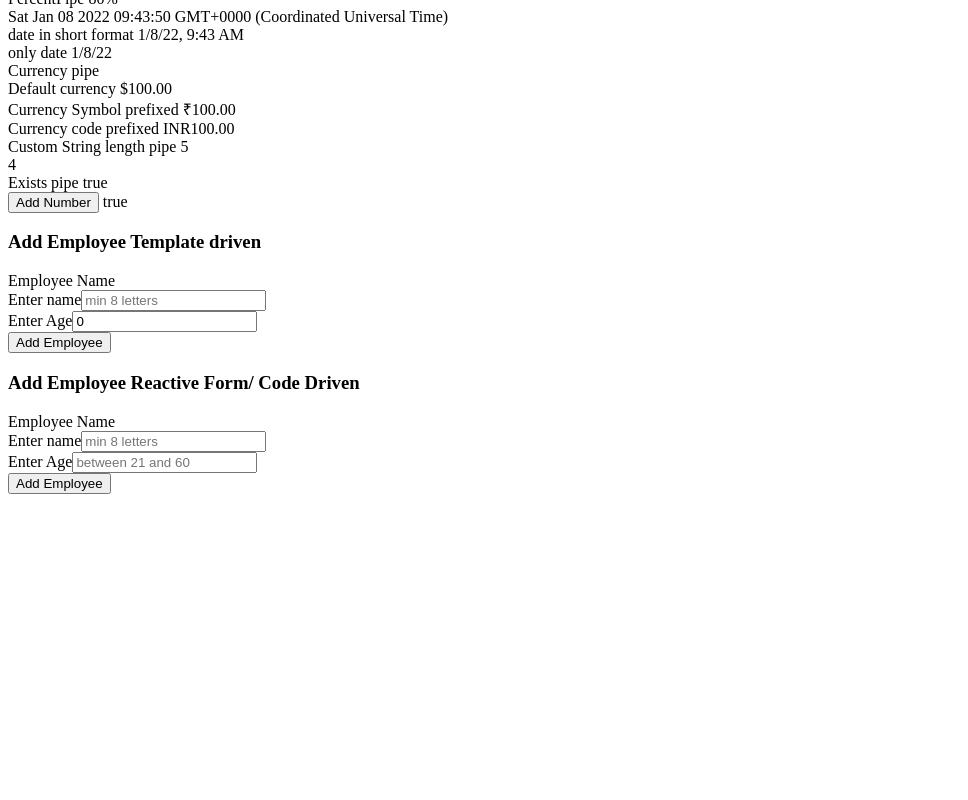
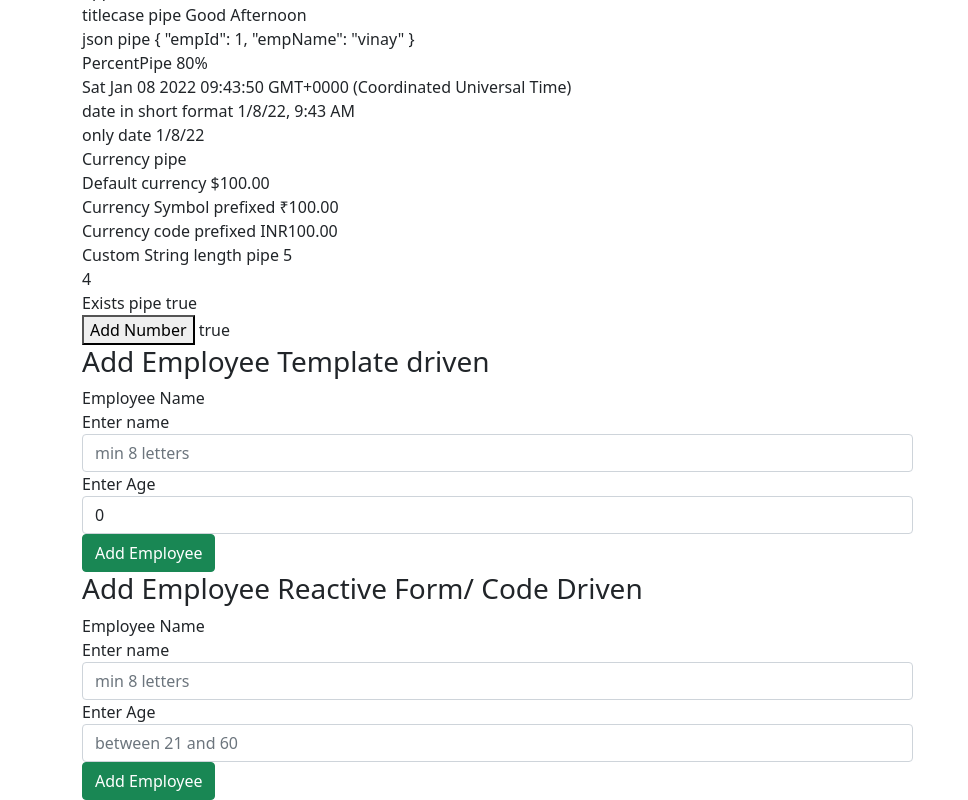
Before and after one commit to vineetsemwal/nextgenrepo, an Angular app in the folder frontend/angular_projects/angularexperiments/: page / in a window 1280 px wide. Shown: the part 1298-2098 px from the top of the page, without its empty margins (0-968 px from the left). Before the commit the page ends 1800 px from the top, so only its background shows below. Built offline with nearby package versions, Linux system fonts and the light colour scheme.

Commit message:
bootstrap configured

```diff
--- a/frontend/angular_projects/angularexperiments/angular.json
+++ b/frontend/angular_projects/angularexperiments/angular.json
@@ -24,9 +24,13 @@
               "src/assets"
             ],
             "styles": [
-              "src/styles.css"
+              "src/styles.css",
+              "node_modules/bootstrap/dist/css/bootstrap.min.css"
             ],
-            "scripts": []
+            "scripts": [
+             "node_modules/jquery/dist/jquery.min.js",
+             "node_modules/bootstrap/dist/js/bootstrap.bundle.min.js"
+            ]
           },
           "configurations": {
             "production": {
--- a/frontend/angular_projects/angularexperiments/package.json
+++ b/frontend/angular_projects/angularexperiments/package.json
@@ -19,6 +19,8 @@
     "@angular/platform-browser": "~10.1.1",
     "@angular/platform-browser-dynamic": "~10.1.1",
     "@angular/router": "~10.1.1",
+    "bootstrap": "^5.1.3",
+    "jquery": "^3.6.0",
     "rxjs": "~6.6.0",
     "tslib": "^2.0.0",
     "zone.js": "~0.10.2"
--- a/frontend/angular_projects/angularexperiments/src/app/add-employee-reactive/add-employee-reactive.component.html
+++ b/frontend/angular_projects/angularexperiments/src/app/add-employee-reactive/add-employee-reactive.component.html
@@ -25,7 +25,7 @@
 </div>
 
 
-<button>Add Employee</button>
+<button class="btn btn-success">Add Employee</button>
 </div>
 
 
--- a/frontend/angular_projects/angularexperiments/src/app/add-employee/add-employee.component.html
+++ b/frontend/angular_projects/angularexperiments/src/app/add-employee/add-employee.component.html
@@ -25,7 +25,7 @@
 </div>
 
 
-<button>Add Employee</button>
+<button class="btn btn-success">Add Employee</button>
 </div>
 
 
--- a/frontend/angular_projects/angularexperiments/src/app/app.component.html
+++ b/frontend/angular_projects/angularexperiments/src/app/app.component.html
@@ -1,3 +1,9 @@
+<div class="container">
+  <div class="row">
+
+    <div class="col-md-9">
+
+
 <h1> {{title}}  </h1>
 
 2+3 is {{2+3}}
@@ -34,3 +40,8 @@ id is {{emp[1].id}} name is {{emp[1].name}}
 
 
 <add-employee-reactive></add-employee-reactive>
+
+</div>
+</div>
+
+</div>
```
Also changed, not shown: 1 other file (tests, documents, lock files or other folders).
